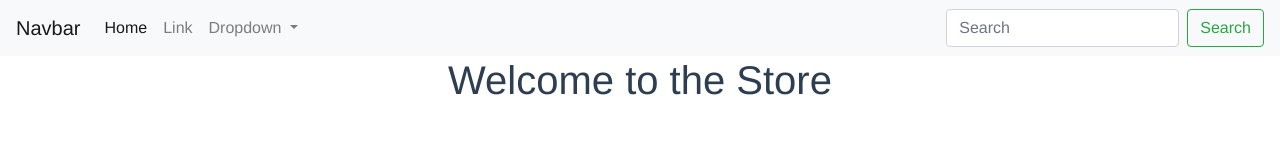
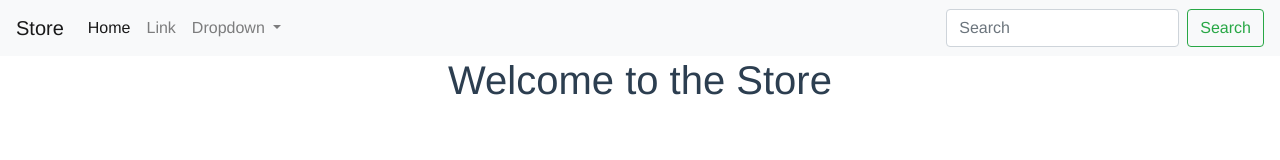
Before and after one commit to singhp1992/ecommerce-vuejs, a Vue app: page / in a window 1280 px wide. Shown: the top 160 px of the page. Built offline with nearby package versions, Linux system fonts and the light colour scheme.

Commit message:
changing navbar to store

```diff
--- a/src/views/Header.vue
+++ b/src/views/Header.vue
@@ -2,7 +2,7 @@
 // add search option - bootstrap
 <template>
   <nav class="navbar navbar-expand-lg navbar-light bg-light">
-  <a class="navbar-brand" href="#">Navbar</a>
+  <a class="navbar-brand" href="#">Store</a>
   <button class="navbar-toggler" type="button" data-toggle="collapse" data-target="#navbarSupportedContent" aria-controls="navbarSupportedContent" aria-expanded="false" aria-label="Toggle navigation">
     <span class="navbar-toggler-icon"></span>
   </button>
```
